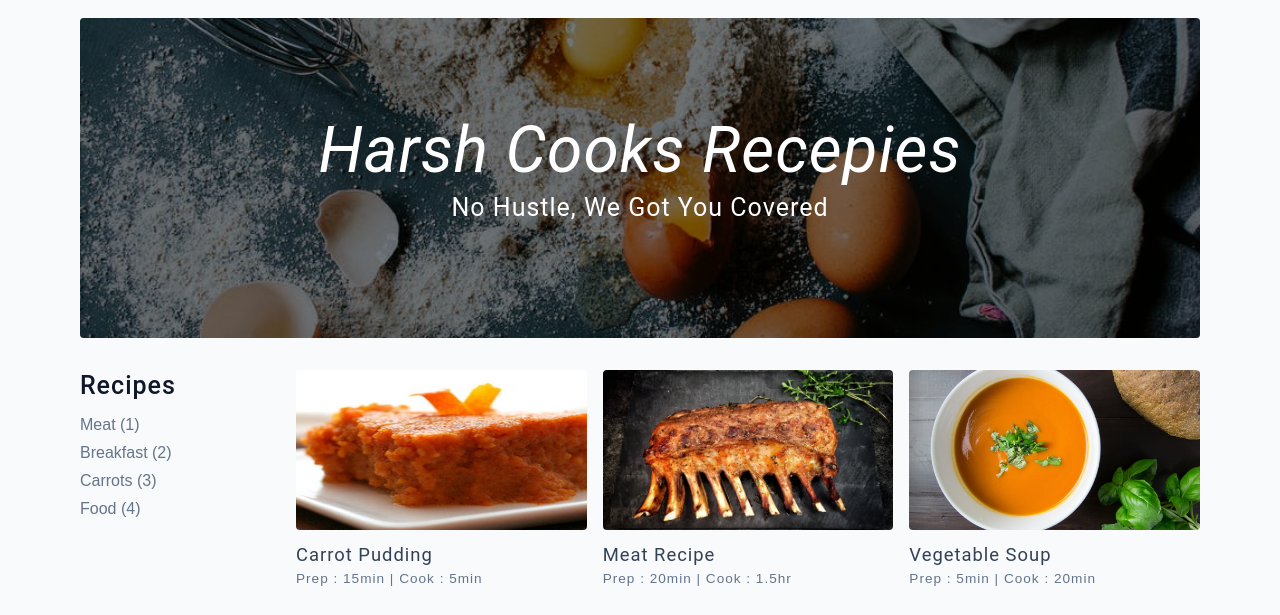
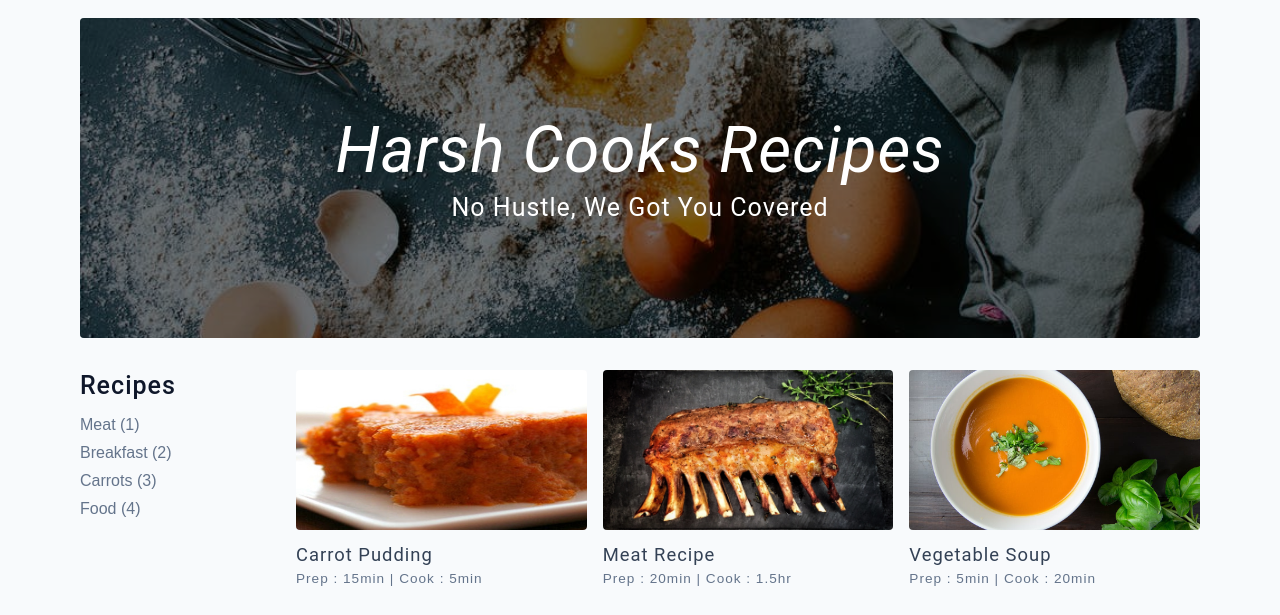
Before and after one commit to Code-Ninja007/Recep-eBook, a plain HTML site: page final/index.html in a window 1280 px wide. Shown: the part 110-725 px from the top of the page. Drawn offline with Linux system fonts and the light colour scheme.

Commit message:
Add files via upload

```diff
--- a/final/index.html
+++ b/final/index.html
@@ -46,7 +46,7 @@
       <header class="hero">
         <div class="hero-container">
           <div class="hero-text">
-            <h1><i>Harsh Cooks Recepies</i></h1>
+            <h1><i>Harsh Cooks Recipes</i></h1>
             <h4>no hustle, we got you covered</h4>
           </div>
         </div>
```
